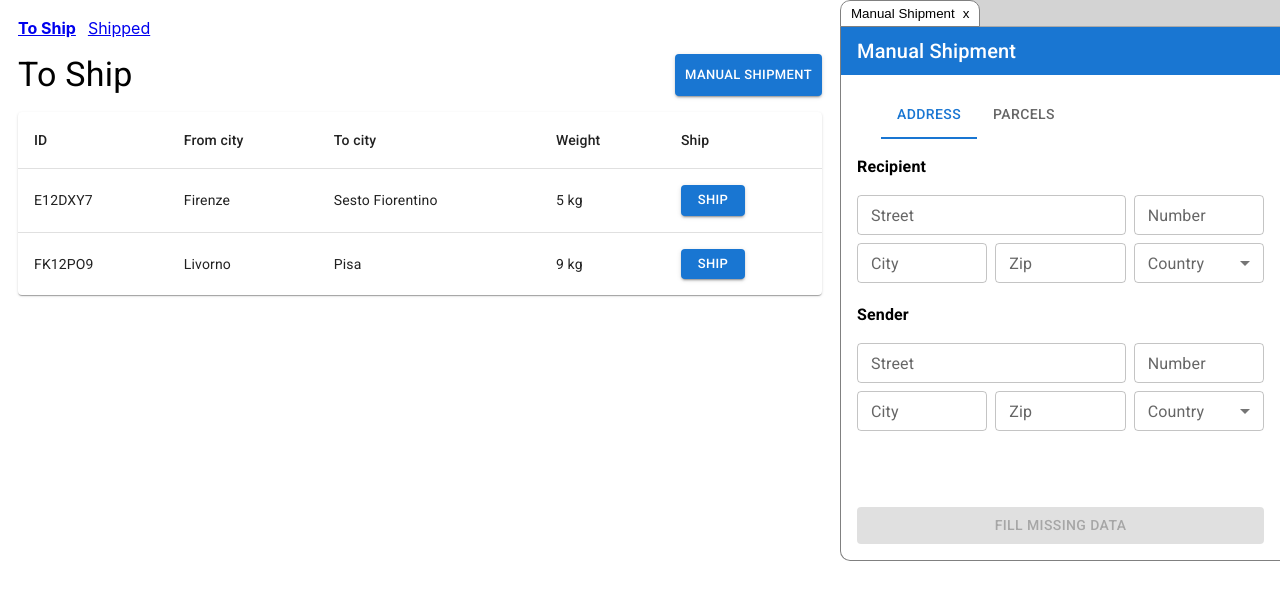
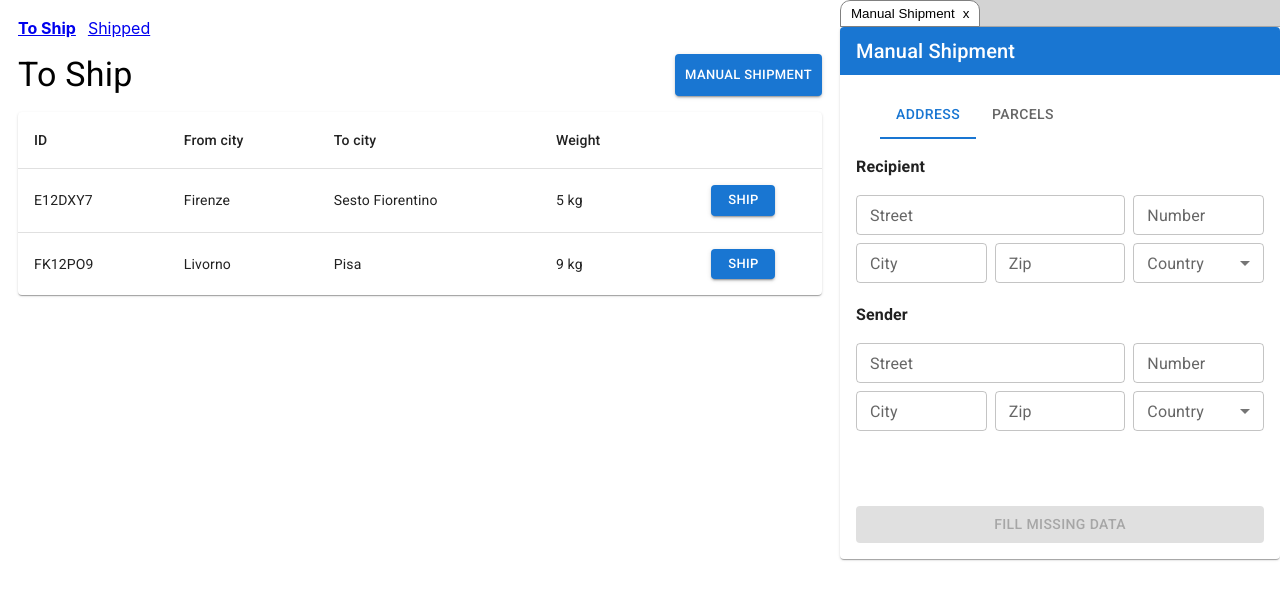
Before and after one commit to f17208/panels-experiment, a React (Create React App) app: page /to-ship in a window 1280 px wide. Both pictures are taken after a click on the button "MANUAL SHIPMENT". Shown: the top 600 px of the page. Built offline with nearby package versions, Linux system fonts and the light colour scheme.

Commit message:
minor style fixes

```diff
--- a/src/App.css
+++ b/src/App.css
@@ -1,7 +1,4 @@
 .panel {
-  border-left: 1px solid gray;
-  border-bottom: 1px solid gray;
-  border-bottom-left-radius: 10px;
   height: 100%;
   display: flex;
   flex-direction: column;
--- a/src/features/pages/to-ship/ToShip.page.tsx
+++ b/src/features/pages/to-ship/ToShip.page.tsx
@@ -61,7 +61,7 @@ export const ToShipPage = () => {
               <TableCell>From city</TableCell>
               <TableCell>To city</TableCell>
               <TableCell>Weight</TableCell>
-              <TableCell>Ship</TableCell>
+              <TableCell></TableCell>
             </TableRow>
           </TableHead>
           <TableBody>
@@ -76,7 +76,7 @@ export const ToShipPage = () => {
                 <TableCell>{order.senderAddress.city}</TableCell>
                 <TableCell>{order.recipientAddress.city}</TableCell>
                 <TableCell>{order.parcel.weight} kg</TableCell>
-                <TableCell>
+                <TableCell align="center">
                   <Button
                     onClick={() => onShipOrder(order)}
                     size="small"
--- a/src/features/panels/ship/components/PanelLayout.tsx
+++ b/src/features/panels/ship/components/PanelLayout.tsx
@@ -1,4 +1,4 @@
-import { Box, Typography, useTheme } from "@mui/material";
+import { Box, Card, Typography, useTheme } from "@mui/material";
 import { FC, ReactNode } from "react";
 
 export type PanelLayoutProps = {
@@ -11,7 +11,7 @@ export const PanelLayout: FC<PanelLayoutProps> = ({ header, body, footer }) => {
   const theme = useTheme();
   const bgColor = theme.palette.primary.main;
   return (
-    <div className="panel">
+    <Card className="panel">
       <Box>
         <Box className="panel-header">
           {typeof header === 'string' ?
@@ -38,6 +38,6 @@ export const PanelLayout: FC<PanelLayoutProps> = ({ header, body, footer }) => {
       <div className="panel-footer">
         {footer}
       </div>
-    </div>
+    </Card>
   );
 }
```
